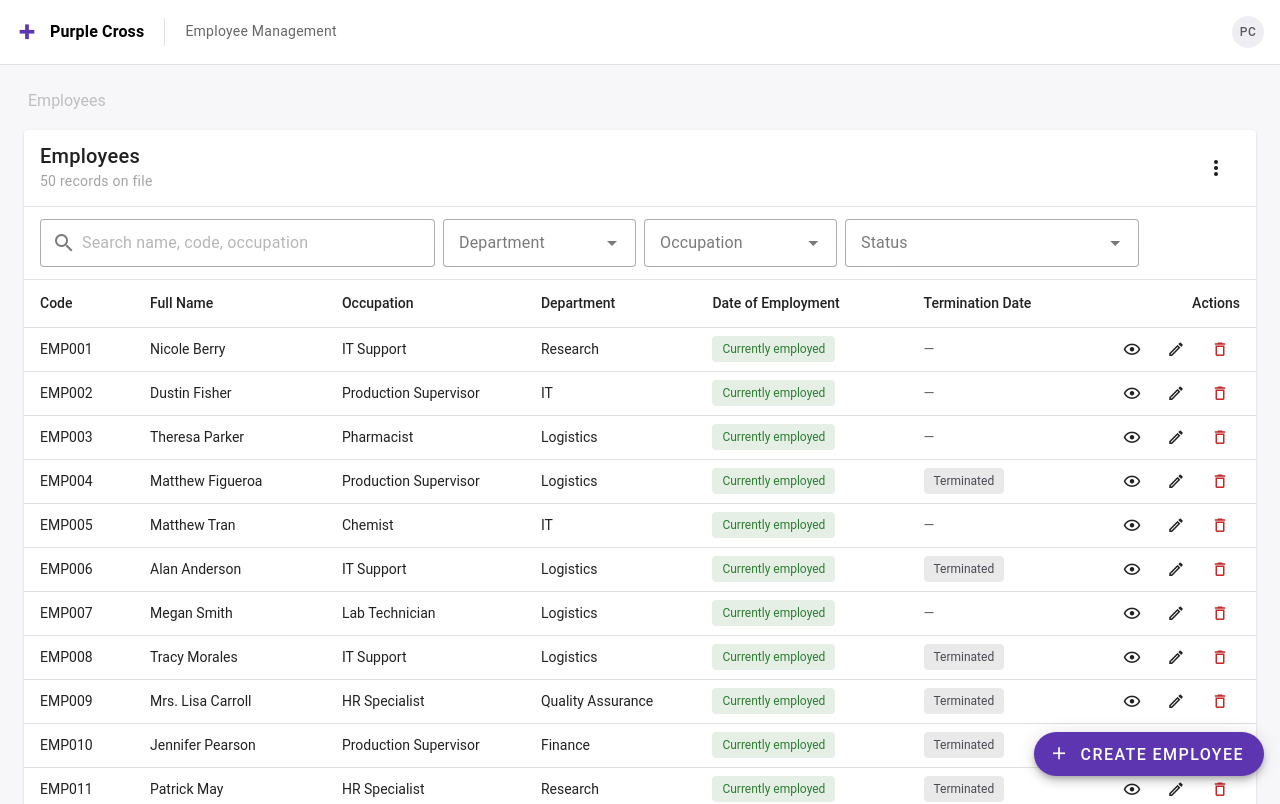
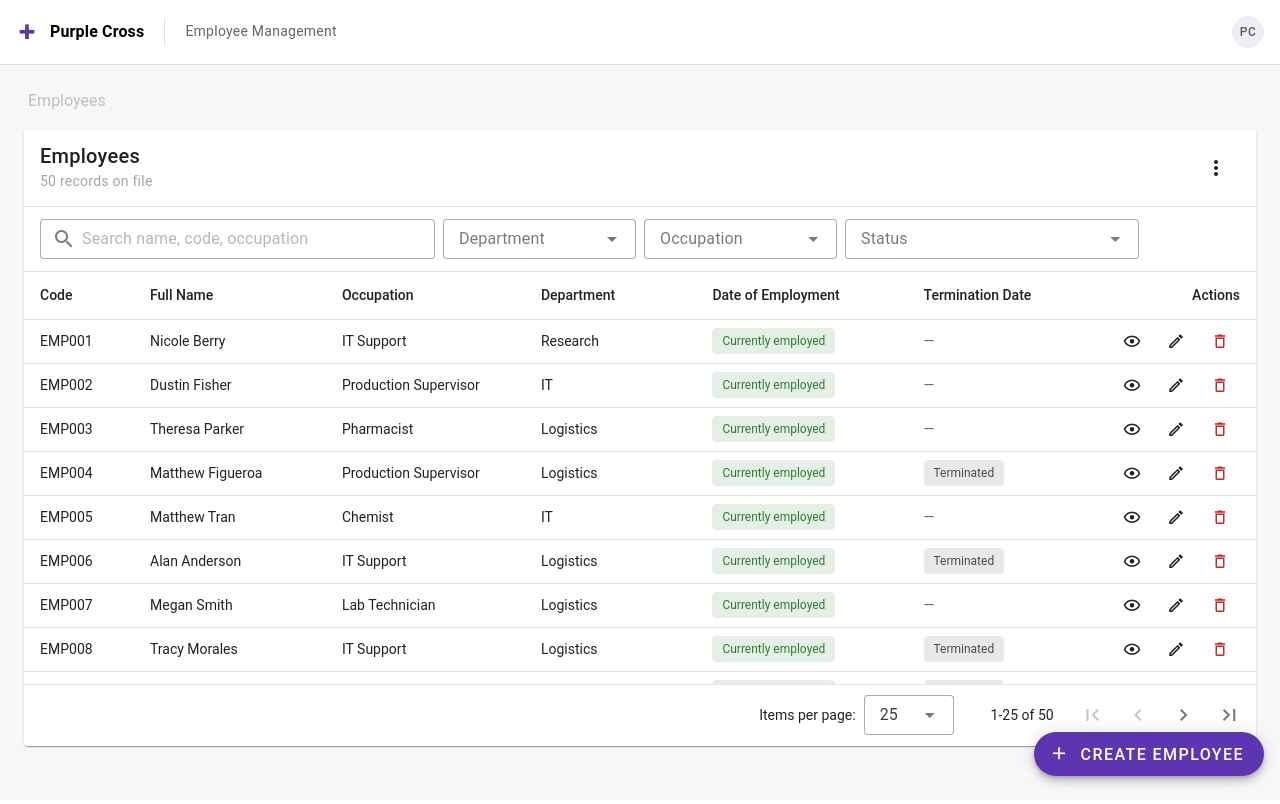
Before and after one commit to ConcreteEasyMett/purple-cross, a Vue app: page /employees in a window 1280 px wide. Shown: the top 804 px of the page. Built offline with nearby package versions, Linux system fonts and the light colour scheme.

Commit message:
compact inputs and fix global scrolling

```diff
--- a/src/plugins/vuetify.ts
+++ b/src/plugins/vuetify.ts
@@ -28,9 +28,11 @@ export const vuetify = createVuetify({
   },
   defaults: {
     VBtn: { variant: 'flat' },
-    VTextField: { variant: 'outlined', density: 'comfortable' },
-    VSelect: { variant: 'outlined', density: 'comfortable' },
-    VCombobox: { variant: 'outlined', density: 'comfortable' },
+    VTextField: { variant: 'outlined', density: 'compact' },
+    VSelect: { variant: 'outlined', density: 'compact' },
+    VCombobox: { variant: 'outlined', density: 'compact' },
+    VAutocomplete: { variant: 'outlined', density: 'compact' },
+    VTextarea: { variant: 'outlined', density: 'compact' },
     VCard: { elevation: 1, rounded: 'md' },
     VAppBar: { elevation: 0, flat: true },
   },
--- a/src/views/EmployeeListView.vue
+++ b/src/views/EmployeeListView.vue
@@ -1,6 +1,7 @@
 <script setup lang="ts">
 import { computed, nextTick, onMounted, ref } from 'vue'
 import { storeToRefs } from 'pinia'
+import { useDisplay } from 'vuetify'
 import { useRouter } from 'vue-router'
 import { useEmployeesStore } from '@/stores/employees'
 import EmploymentStatusChip from '@/components/EmploymentStatusChip.vue'
@@ -36,6 +37,11 @@ onMounted(async () => {
   await nextTick()
   tableLoading.value = false
 })
+
+const { smAndDown } = useDisplay()
+const tableHeight = computed<string | undefined>(() =>
+  smAndDown.value ? undefined : 'max(280px, calc(100vh - 388px))',
+)
 
 function exportJson() {
   downloadEmployeesJson(store.employees)
@@ -229,6 +235,7 @@ function clearFilters() {
     <v-divider />
 
     <v-data-table
+      class="list-table"
       :headers="headers"
       :items="filtered"
       item-value="code"
@@ -236,6 +243,8 @@ function clearFilters() {
       :items-per-page="store.tableItemsPerPage"
       :items-per-page-options="[10, 25, 50, 100]"
       :loading="tableLoading"
+      :height="tableHeight"
+      fixed-header
       density="comfortable"
       mobile-breakpoint="sm"
       hover
```
